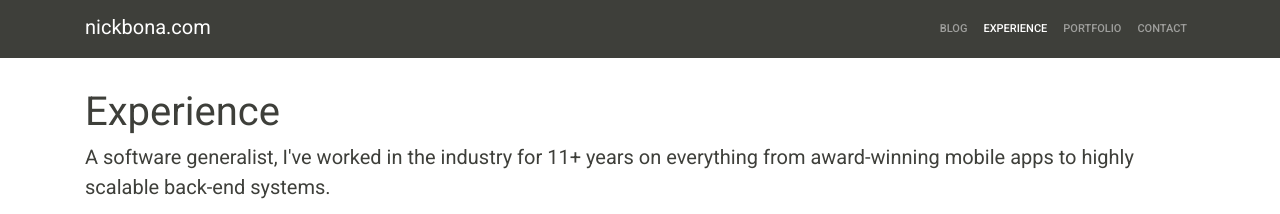
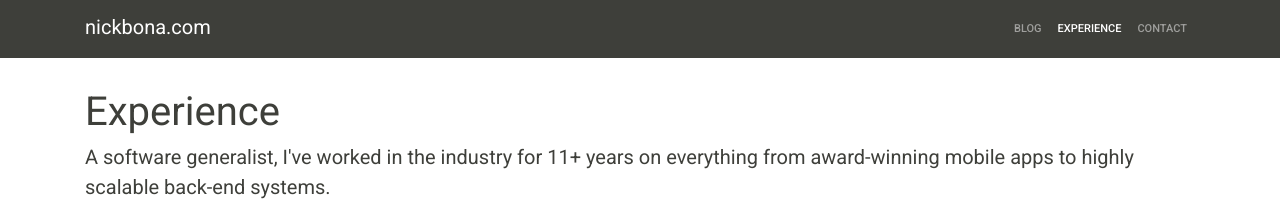
Before and after one commit to nbonatsakis/nbonatsakis.github.io, a Jekyll site: the page built from experience.html, in a window 1280 px wide. Shown: the top 214 px of the page. Built offline with Jekyll 4.4.1, drawn with Linux system fonts in a browser that asks for light colours; nearby versions of some CDN libraries.

Commit message:
- Checkpoint changes

```diff
--- a/_config.yml
+++ b/_config.yml
@@ -27,5 +27,4 @@ gems:
 pages_list:
   Blog: 'https://medium.com/nickbona'
   Experience: '/experience.html'
-  Portfolio: '/portfolio.html'
   Contact: '/contact.html'
```
